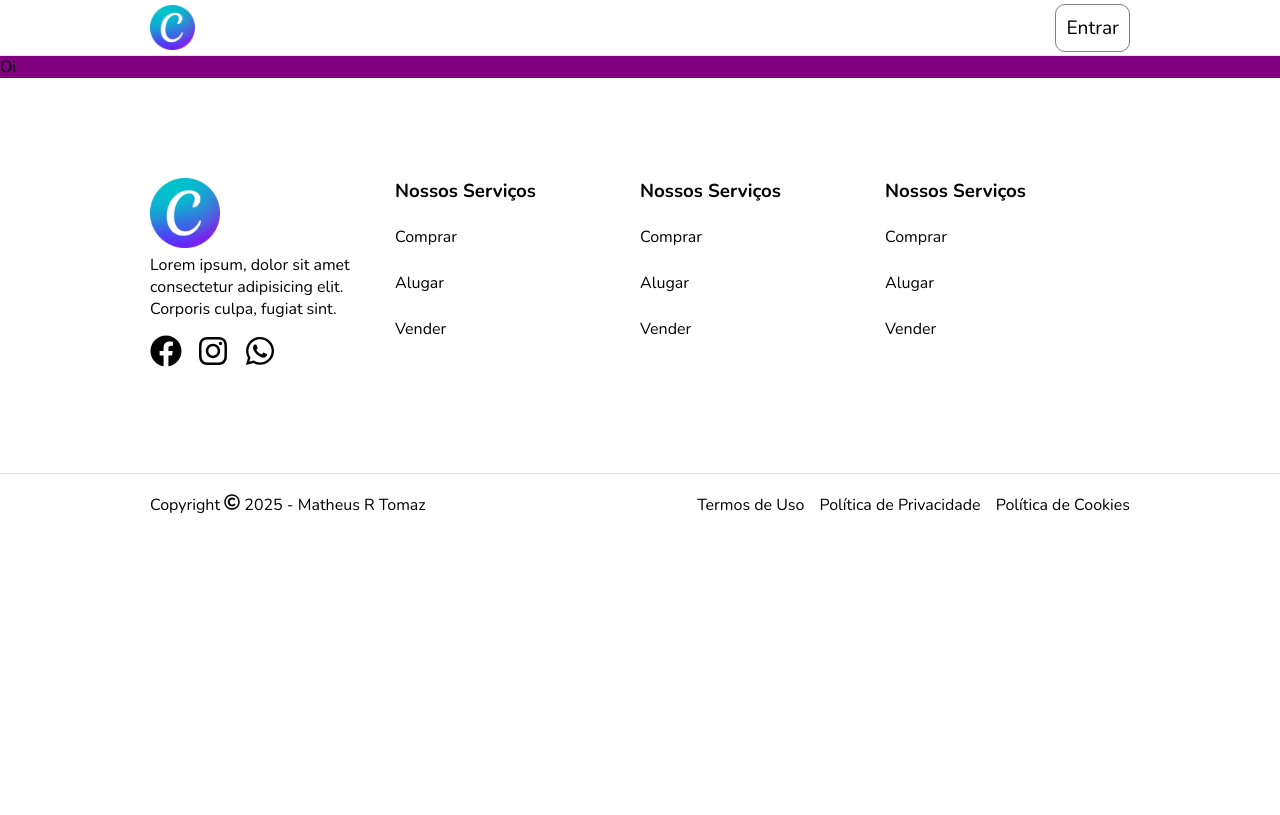
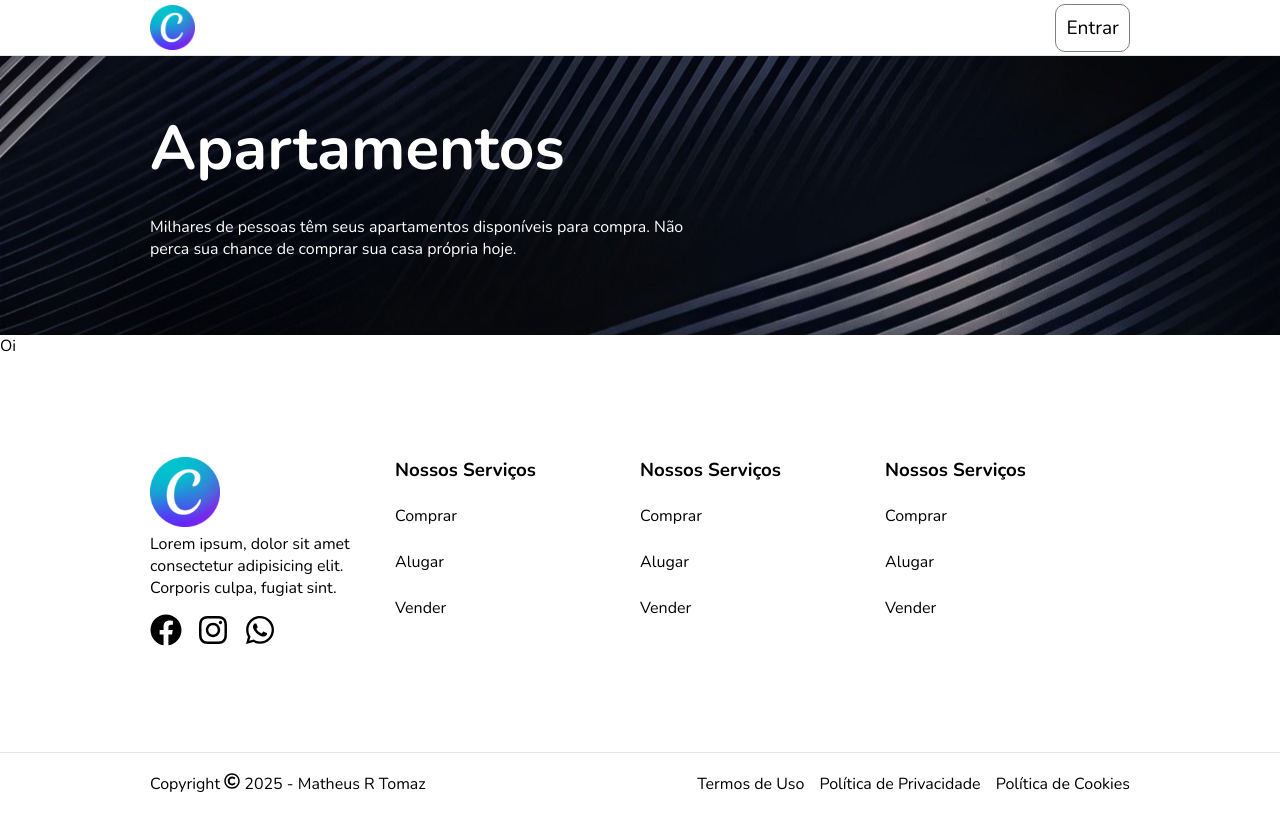
Before and after one commit to matheusrtomaz/imobi, a React (Vite) app: page / in a window 1280 px wide. Built offline with nearby package versions, Linux system fonts and the light colour scheme.

Commit message:
TopBanner mid

```diff
--- /dev/null
+++ b/src/components/TopBanner/index.jsx
@@ -0,0 +1,15 @@
+import React from 'react'
+import { Container, Text } from './styles';
+
+const TopBanner = () => {
+  return (
+    <Container>
+        <Text>
+            <h2>Apartamentos</h2>
+            <p>Milhares de pessoas têm seus apartamentos disponíveis para compra. Não perca sua chance de comprar sua casa própria hoje.</p>
+        </Text>
+    </Container>
+  )
+}
+
+export default TopBanner
--- /dev/null
+++ b/src/components/TopBanner/styles.js
@@ -0,0 +1,35 @@
+import styled from "styled-components";
+
+const Container = styled.div`
+    padding: 50px 150px;
+    position: relative;
+    background-size: cover;
+    background-position: center;
+    background-image: url("/src/assets/bannerImg.jpg");
+    /* :before {
+        background-color: rgba(0, 0, 0, 0.6);
+        content: '';
+        position: absolute;
+        top: 0;
+        left: 0;
+        width: 100%;
+        height: 100%;
+        z-index: 1;
+    } */
+`;
+
+const Text = styled.div`
+    color: white;
+    width: 55%;
+    position: relative;
+    z-index: 1;
+    h2 {
+        font-size: 3.875rem;
+        margin-bottom: 25px;
+    }
+    p {
+        margin-bottom: 25px;
+    }
+`;
+
+export { Container, Text };
--- a/src/containers/Imovi/index.jsx
+++ b/src/containers/Imovi/index.jsx
@@ -1,9 +1,11 @@
 import React from 'react'
 import { Container } from './styles';
+import TopBanner from '../../components/TopBanner';
 
 const Imovi = () => {
   return (
     <Container>
+      <TopBanner />
         <p>Oi</p>
     </Container>
   )
--- a/src/containers/Imovi/styles.js
+++ b/src/containers/Imovi/styles.js
@@ -1,7 +1,7 @@
 import styled from "styled-components";
 
 const Container = styled.div`
-background-color: purple;
+
 `;
 
 export { Container };
```
